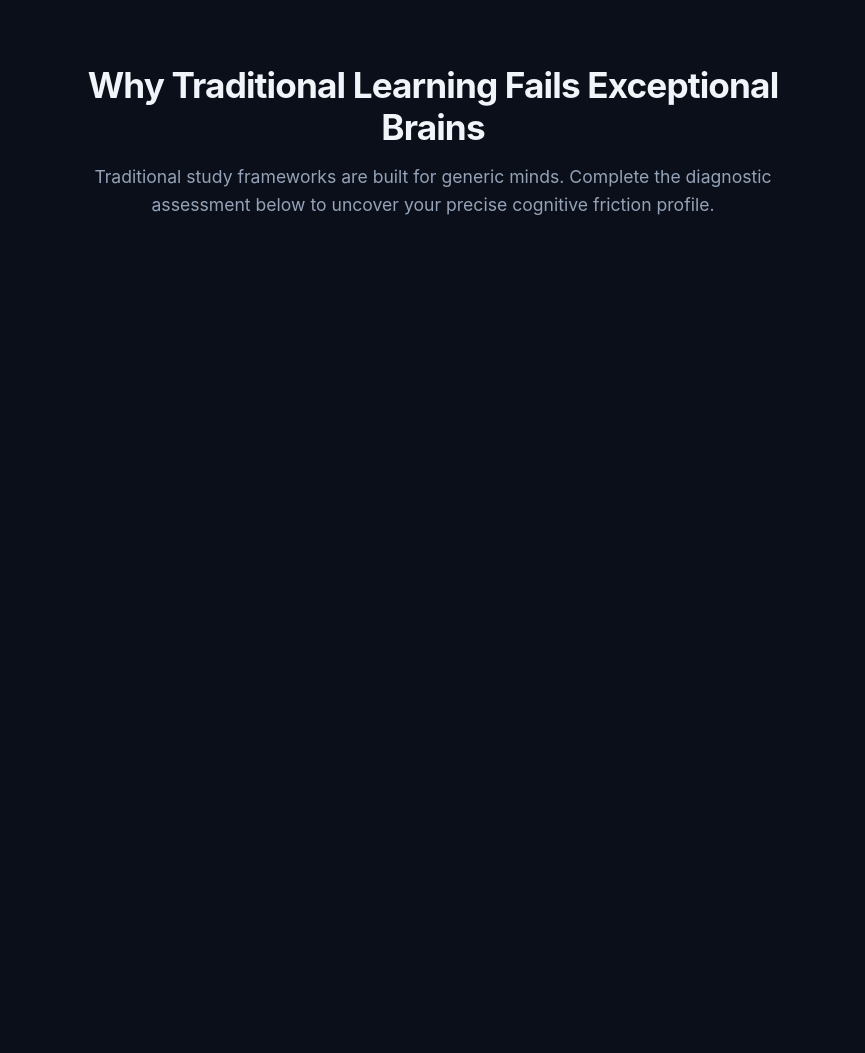
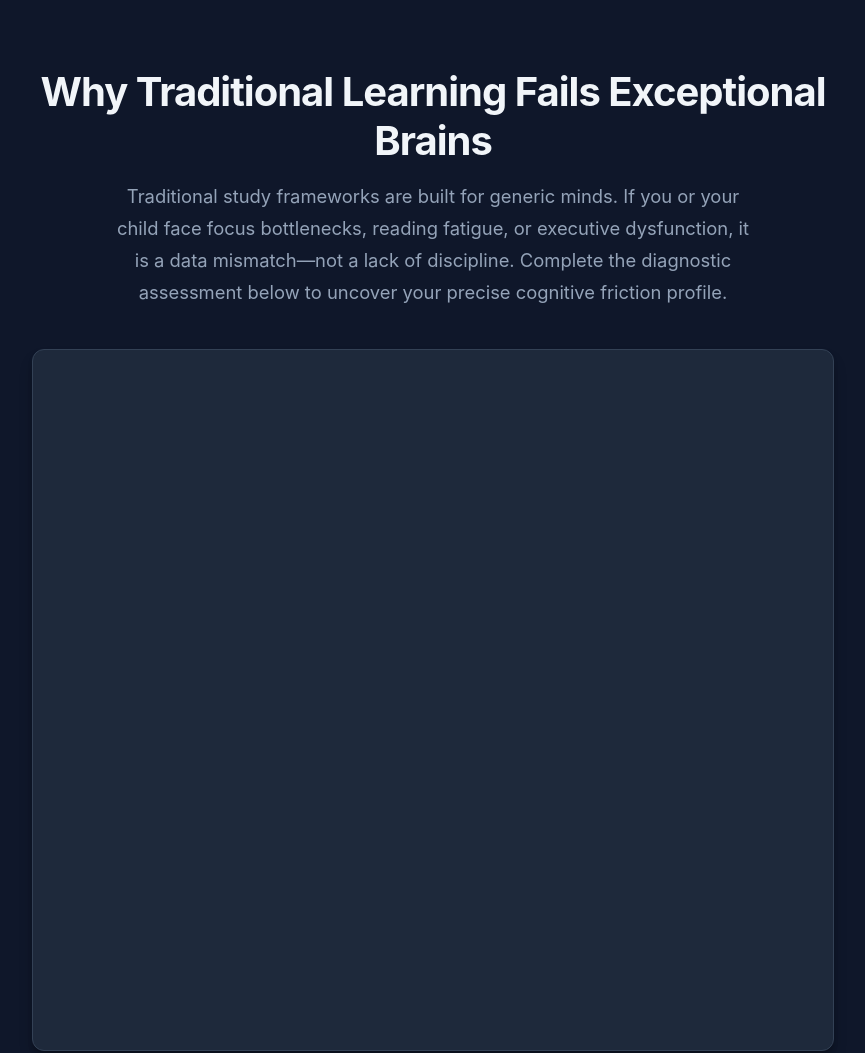
Before and after one commit to neurogeneticsinstitute-png/cognitive-blueprint, a plain HTML site: page index.html in a window 1280 px wide. Shown: the top 1053 px of the page, without its empty margins (207-1072 px from the left). Drawn offline with Linux system fonts and the light colour scheme; a script that the page names is missing.

Commit message:
Update index.html

```diff
--- a/index.html
+++ b/index.html
@@ -5,52 +5,47 @@
     <meta name="viewport" content="width=device-width, initial-scale=1.0">
     <title>The Neuro-Learning Blueprint™</title>
     <style>
-        * {
-            box-sizing: border-box;
-        }
         body {
             font-family: -apple-system, BlinkMacSystemFont, "Segoe UI", Roboto, Helvetica, Arial, sans-serif;
-            background-color: #0b0f19;
+            background-color: #0f172a;
+            color: #f8fafc;
             margin: 0;
-            padding: 0;
-            min-height: 100vh;
+            padding: 40px 20px;
             display: flex;
             flex-direction: column;
+            align-items: center;
         }
-        .header-container {
+        .container {
             max-width: 800px;
             width: 100%;
             text-align: center;
-            margin: 0 auto;
-            padding: 40px 20px 20px 20px;
+            margin-bottom: 40px;
         }
         h1 {
-            font-size: 2.2rem;
+            font-size: 2.5rem;
             color: #f1f5f9;
             margin-bottom: 15px;
             font-weight: 700;
             letter-spacing: -0.025em;
         }
         p {
-            font-size: 1.1rem;
+            font-size: 1.15rem;
             color: #94a3b8;
-            line-height: 1.6;
-            margin: 0;
+            line-height: 1.75;
+            max-width: 650px;
+            margin: 0 auto;
         }
-        .form-wrapper {
-            flex: 1;
+        .form-container {
             width: 100%;
-            display: flex;
-            flex-direction: column;
-        }
-        .form-wrapper iframe, .form-wrapper div {
-            flex: 1;
-            width: 100% !important;
-            height: 100% !important;
-            min-height: 800px;
+            max-width: 800px;
+            background: #1e293b;
+            border-radius: 12px;
+            box-shadow: 0 10px 15px -3px rgba(0, 0, 0, 0.3), 0 4px 6px -2px rgba(0, 0, 0, 0.2);
+            overflow: hidden;
+            border: 1px solid #334155;
         }
 
-        /* FORCEFULLY HIDE THE "MADE WITH ZITE" BADGE */
+        /* Attempt to suppress the watermark if rendered natively */
         [class*="badge"], [id*="badge"], a[href*="zite.com"] {
             display: none !important;
             opacity: 0 !important;
@@ -61,13 +56,14 @@
 </head>
 <body>
 
-    <div class="header-container">
+    <div class="container">
         <h1>Why Traditional Learning Fails Exceptional Brains</h1>
-        <p>Traditional study frameworks are built for generic minds. Complete the diagnostic assessment below to uncover your precise cognitive friction profile.</p>
+        <p>Traditional study frameworks are built for generic minds. If you or your child face focus bottlenecks, reading fatigue, or executive dysfunction, it is a data mismatch—not a lack of discipline. Complete the diagnostic assessment below to uncover your precise cognitive friction profile.</p>
     </div>
 
-    <div class="form-wrapper">
-        <div style="width:100%;height:100%;" data-zite-id="jyc97x1vh9" data-zite-embed-type="standard" data-zite-inherit-parameters></div>
+    <div class="form-container">
+        <!-- YOUR ORIGINAL CONTAINER MACHINERY -->
+        <div style="width:100%;height:700px;" data-zite-id="jyc97x1vh9" data-zite-embed-type="standard" data-zite-inherit-parameters></div>
         <script src="https://server.fillout.com/embed/v2-zite/"></script>
     </div>
 
```
